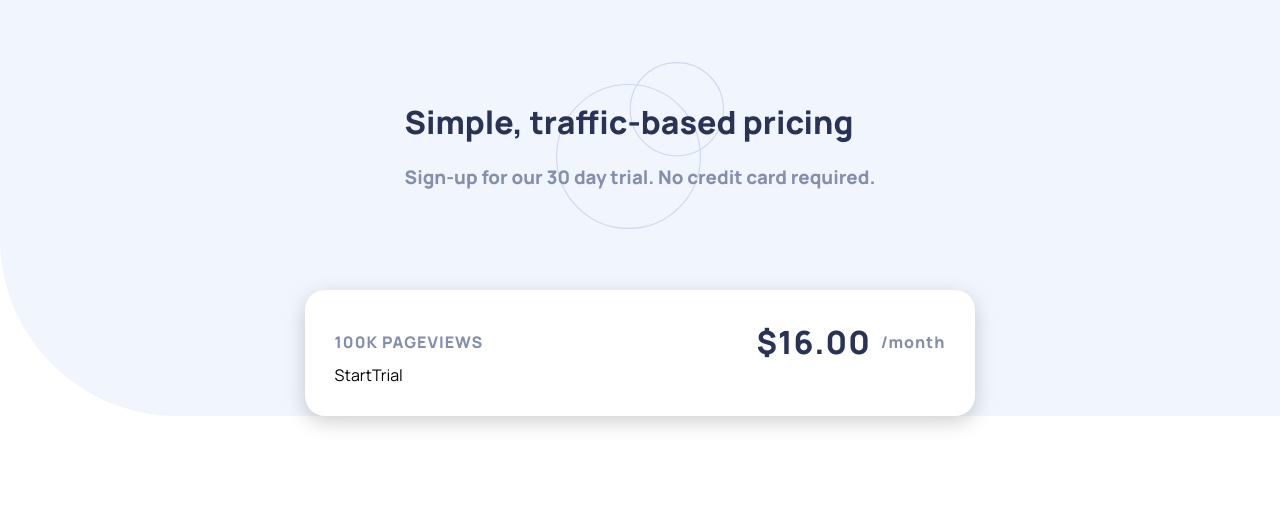
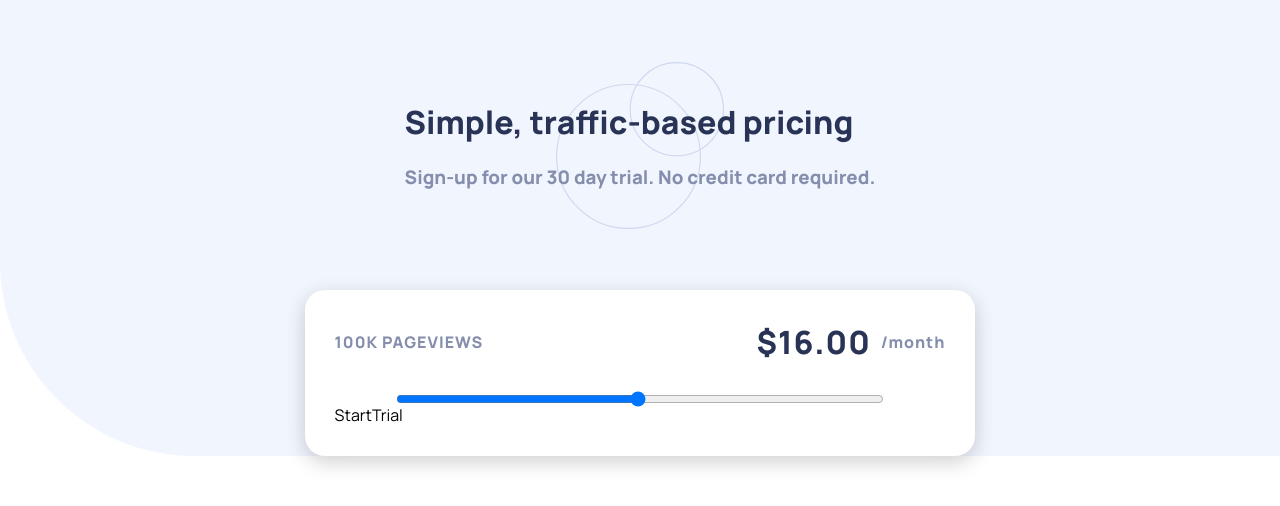
Before and after one commit to francisvau/interactive-pricing-component, a React (Create React App) app: page / in a window 1280 px wide. Shown: the top 506 px of the page. Built offline with nearby package versions, Linux system fonts and the light colour scheme.

Commit message:
slider with styling

```diff
--- a/src/components/MoneySlider.js
+++ b/src/components/MoneySlider.js
@@ -9,6 +9,10 @@ const MoneySlider = () => {
                 <p>/month</p>
             </span>
         </div>
+
+        <div className="money-slider--slider">
+            <input type="range" min="1" max="100" />
+        </div>
     </div>
   )
 }
--- a/src/css/App.scss
+++ b/src/css/App.scss
@@ -70,6 +70,36 @@ body {
                     }
                 }
             }
+
+            .money-slider--slider {
+                display: flex;
+                justify-content: center;
+                margin-top: 30px;
+
+                input {
+                    width: 80%;
+                    background: hsl(224, 26%, 83%);
+                    height: 10px;
+                    border-radius: 30px;
+                }
+
+                input::-moz-range-thumb {
+                    width: 25px;
+                    height: 25px;
+                    background: #29e691;
+                    border-radius: 50px;
+                    cursor: pointer;
+                    &:hover {
+                        box-shadow: 0 5px 10px darken(#29e691, 20%);
+                    }
+                }
+
+                input::-moz-range-progress {
+                    height: 10px;
+                    border-radius: 30px;
+                    background-color: #29e691;
+                }
+            }
         }
     }
 }
```
Also changed, not shown: src/css/App.min.css (+1 -1 lines), 1 other file (tests, documents, lock files or other folders).
